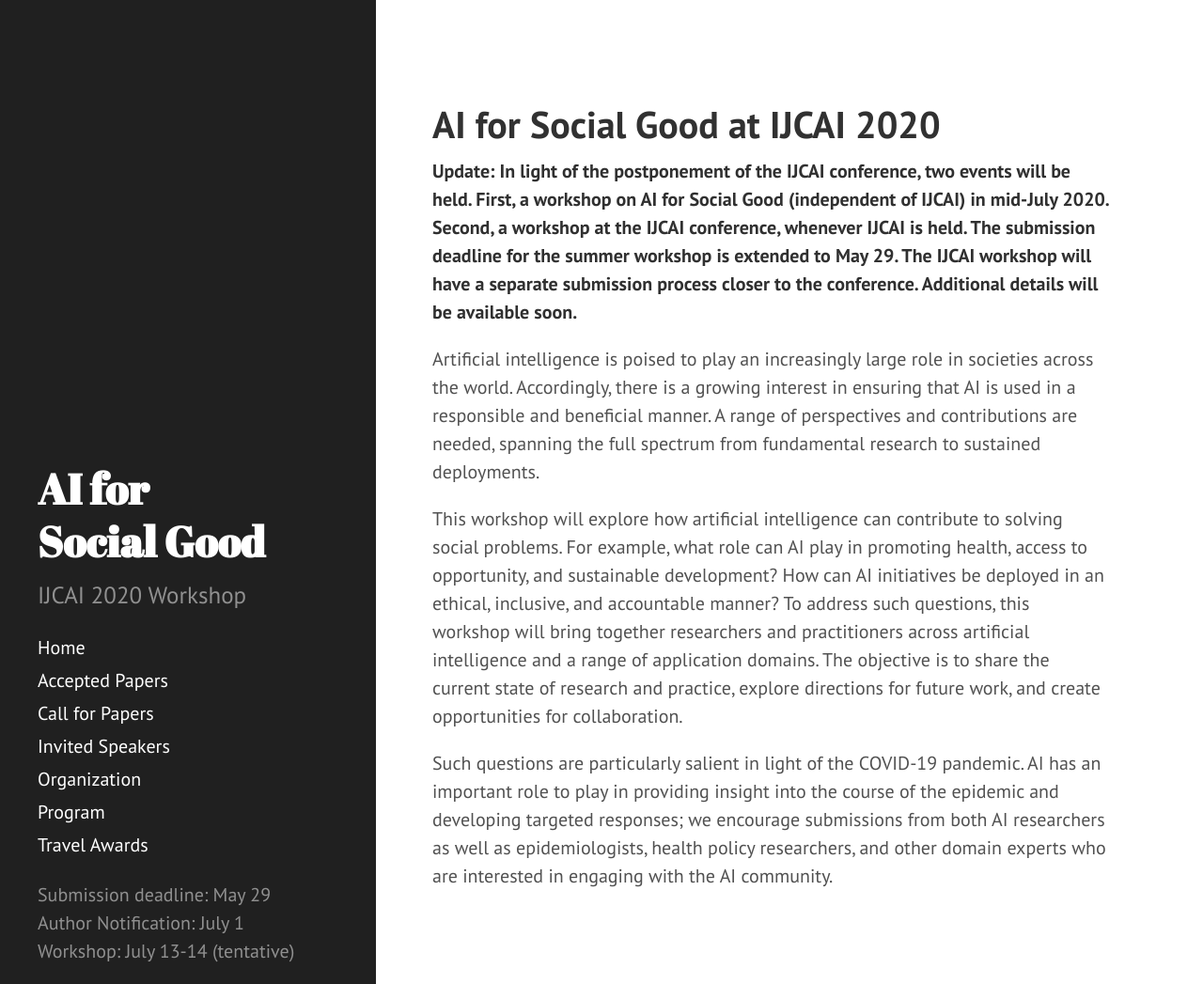
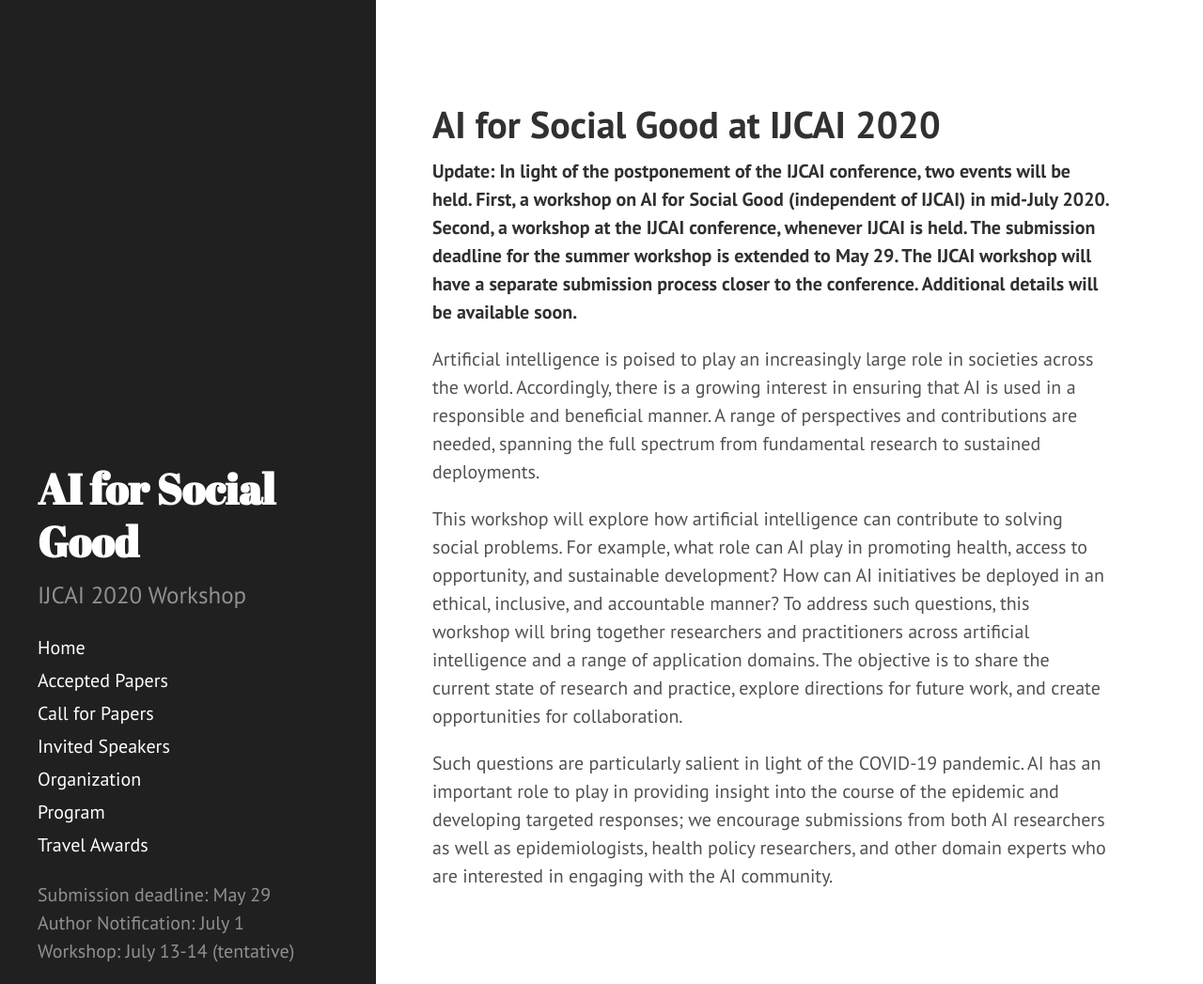
Before and after one commit to slremy/aiforpublichealth.github.io, a Jekyll site: the page built from index.md, in a window 1280 px wide and 1047 px high. Shown: the whole window at 94% size. Built offline with Jekyll 4.4.1, drawn with Linux system fonts in a browser that asks for light colours; the list of posts is cut into pages by our own code.

```diff
--- a/_config.yml
+++ b/_config.yml
@@ -4,7 +4,7 @@ markdown : kramdown
 permalink:        pretty
 
 # Setup
-title:            AI for <br> Social Good
+title:            'AI for Social Good'
 tagline:          'IJCAI 2020 Workshop'
 description:      'IJCAI 2020 Workshop'
 url:              "http://aiforgood2020.github.io"
```
